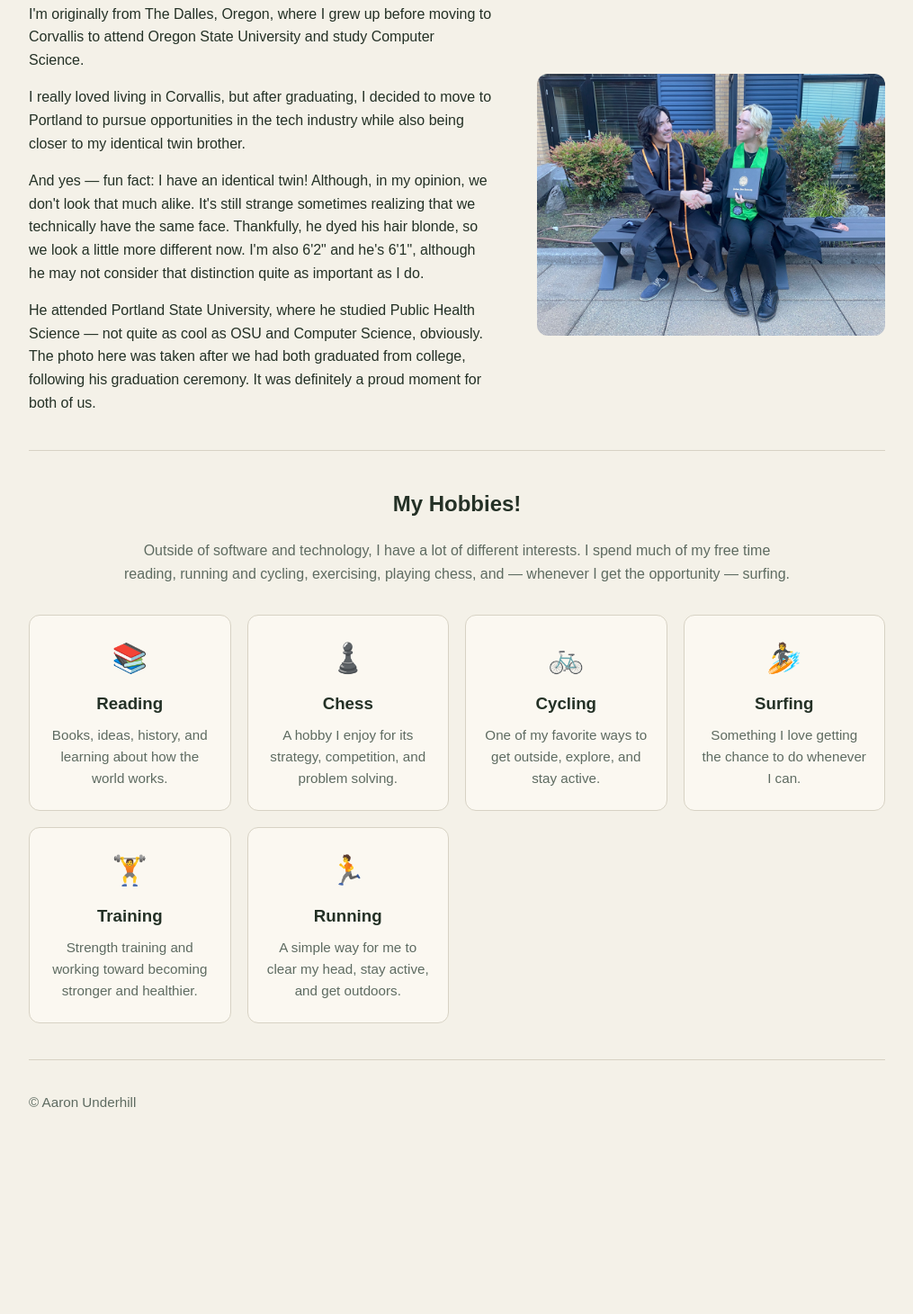
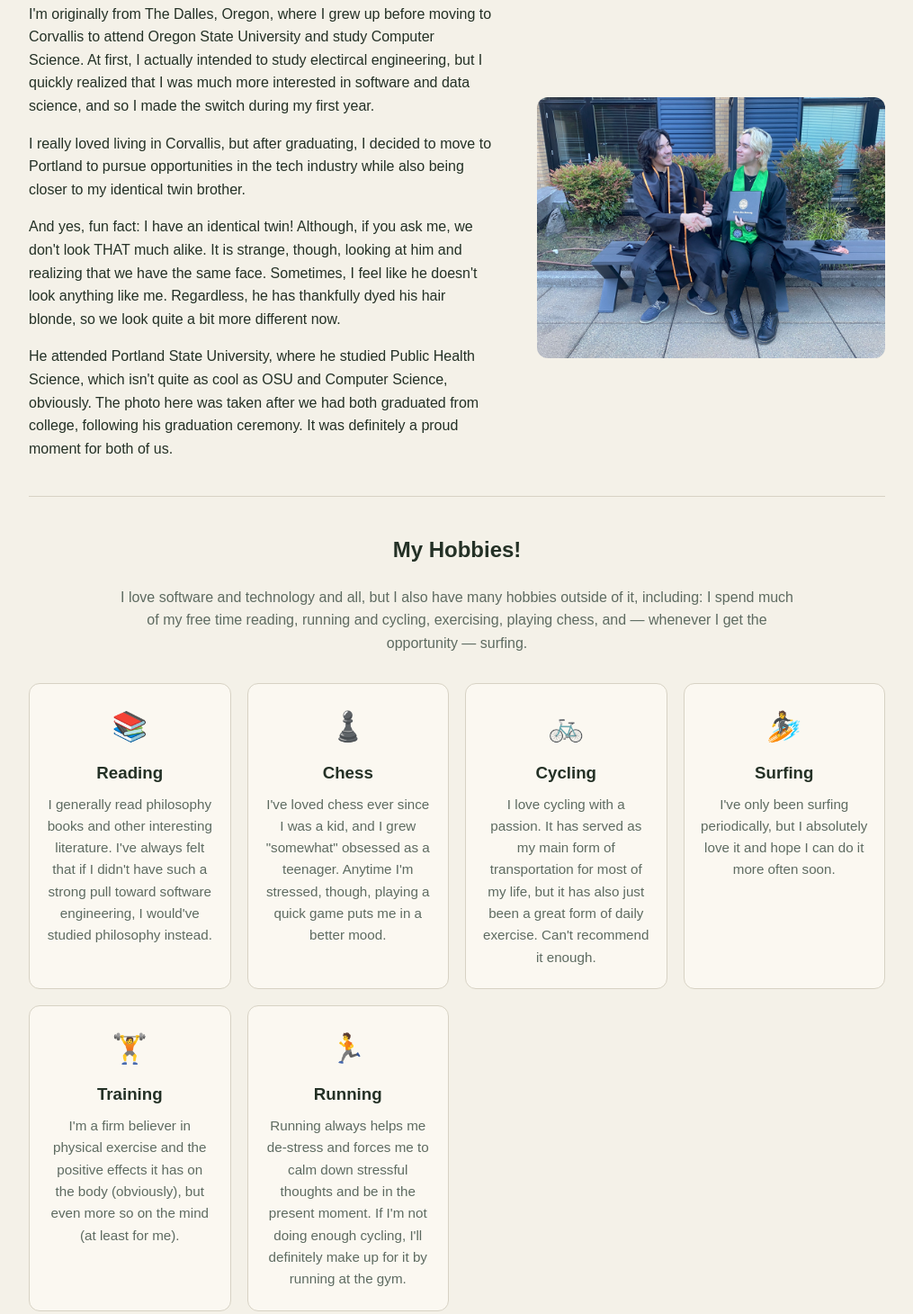
Before and after one commit to aaron-underhill/aaron-underhill.github.io, a plain HTML site: page about.html in a window 1280 px wide. Shown: the part 871-2331 px from the top of the page at 90% size, without its empty margins (132-1147 px from the left). Before the commit the page ends 2147 px from the top, so only its background shows below. Drawn offline with Linux system fonts and the light colour scheme.

Commit message:
Edit slight text changes

```diff
--- a/about.html
+++ b/about.html
@@ -87,7 +87,9 @@
                 <div class="background-text">
 
                     <p> I'm originally from The Dalles, Oregon, where I grew up before moving to Corvallis to
-                        attend Oregon State University and study Computer Science.
+                        attend Oregon State University and study Computer Science. At first, I actually intended
+                        to study electircal engineering, but I quickly realized that I was much more interested in
+                        software and data science, and so I made the switch during my first year.
                     </p>
 
                     <p> I really loved living in Corvallis, but after graduating, I decided to move to Portland
@@ -95,13 +97,15 @@
                         twin brother.
                     </p>
 
-                    <p> And yes — fun fact: I have an identical twin! Although, in my opinion, we don't look that
-                        much alike. It's still strange sometimes realizing that we technically have the same face.
-                        Thankfully, he dyed his hair blonde, so we look a little more different now. I'm also 6'2"
-                        and he's 6'1", although he may not consider that distinction quite as important as I do.
+                    <p>
+                        And yes, fun fact: I have an identical twin! Although, if you ask me, we don't look
+                        THAT much alike. It is strange, though, looking at him and realizing that we have the
+                        same face. Sometimes, I feel like he doesn't look anything like me. Regardless, he has
+                        thankfully dyed his hair blonde, so we look quite a bit more different now.
                     </p>
 
-                    <p> He attended Portland State University, where he studied Public Health Science — not quite as
+                    <p> He attended Portland State University, where he studied Public Health Science, which isn't quite
+                        as
                         cool as OSU and Computer Science, obviously. The photo here was taken after we had both
                         graduated from
                         college, following his graduation ceremony. It was definitely a proud moment for both of us.
@@ -122,7 +126,7 @@
             <h1>My Hobbies!</h1>
 
             <p class="hobbies-intro">
-                Outside of software and technology, I have a lot of different interests.
+                I love software and technology and all, but I also have many hobbies outside of it, including:
                 I spend much of my free time reading, running and cycling, exercising,
                 playing chess, and — whenever I get the opportunity — surfing.
             </p>
@@ -132,37 +136,46 @@
                 <div class="hobby-card">
                     <span class="hobby-icon" aria-hidden="true">📚</span>
                     <h3>Reading</h3>
-                    <p>Books, ideas, history, and learning about how the world works.</p>
+                    <p>I generally read philosophy books and other interesting literature. I've always felt that if I
+                        didn't have such a strong pull toward software engineering, I would've studied philosophy
+                        instead.</p>
                 </div>
 
                 <div class="hobby-card">
                     <span class="hobby-icon" aria-hidden="true">♟️</span>
                     <h3>Chess</h3>
-                    <p>A hobby I enjoy for its strategy, competition, and problem solving.</p>
+                    <p>I've loved chess ever since I was a kid, and I grew "somewhat" obsessed as a teenager. Anytime
+                        I'm stressed, though, playing a quick game puts me in a better mood.</p>
                 </div>
 
                 <div class="hobby-card">
                     <span class="hobby-icon" aria-hidden="true">🚲</span>
                     <h3>Cycling</h3>
-                    <p>One of my favorite ways to get outside, explore, and stay active.</p>
+                    <p>I love cycling with a passion. It has served as my main form of transportation for most of my
+                        life, but it has also just been a great form of daily exercise. Can't recommend it enough.</p>
                 </div>
 
                 <div class="hobby-card">
                     <span class="hobby-icon" aria-hidden="true">🏄</span>
                     <h3>Surfing</h3>
-                    <p>Something I love getting the chance to do whenever I can.</p>
+                    <p>I've only been surfing periodically, but I absolutely love it and hope I can do it more often
+                        soon.</p>
                 </div>
 
                 <div class="hobby-card">
                     <span class="hobby-icon" aria-hidden="true">🏋️</span>
                     <h3>Training</h3>
-                    <p>Strength training and working toward becoming stronger and healthier.</p>
+                    <p>I'm a firm believer in physical exercise and the positive effects it has on the body (obviously),
+                        but even more so on the mind (at least for me).
+                    </p>
                 </div>
 
                 <div class="hobby-card">
                     <span class="hobby-icon" aria-hidden="true">🏃</span>
                     <h3>Running</h3>
-                    <p>A simple way for me to clear my head, stay active, and get outdoors.</p>
+                    <p>Running always helps me de-stress and forces me to calm down stressful thoughts and be in the
+                        present moment. If I'm not doing enough cycling, I'll definitely make up for it by running at
+                        the gym.</p>
                 </div>
 
             </div>
--- a/script.js
+++ b/script.js
@@ -23,12 +23,12 @@ function applyTheme(theme) {
 
     else if (theme === "tech") {
         document.documentElement.classList.add("tech-theme");
-        themeButton.textContent = "Color Theme";
+        themeButton.textContent = "Alt-Color Theme";
     }
 
     else if (theme === "color") {
         document.documentElement.classList.add("color-theme");
-        themeButton.textContent = "Earth Theme";
+        themeButton.textContent = "Default Theme";
     }
 }
 
```
